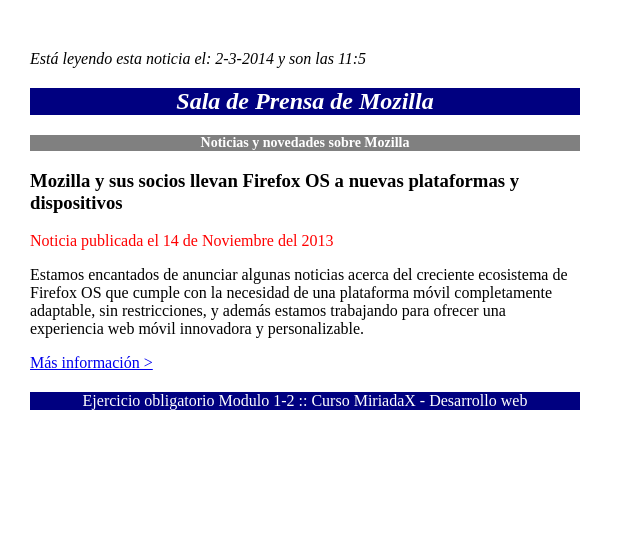
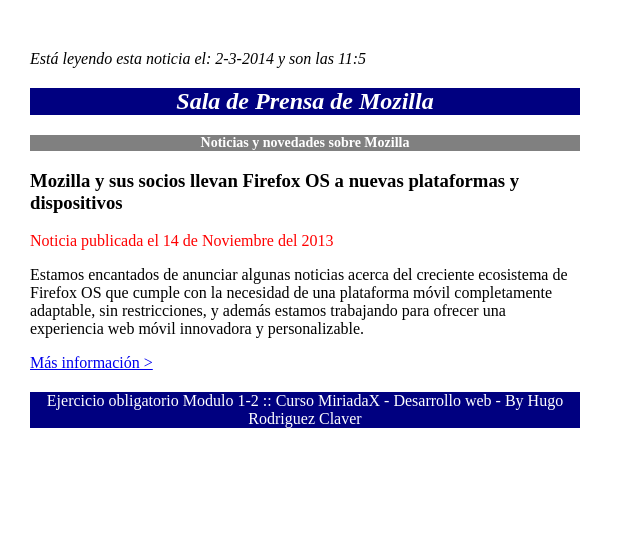
Before and after one commit to HrCStudio/WebTest, a plain HTML site: page index.html in a window 1280 px wide. Shown: the whole page, without its empty margins (0-640 px from the left). Drawn offline with Linux system fonts and the light colour scheme.

Commit message:
añadido copy a footer

```diff
--- a/index.html
+++ b/index.html
@@ -25,6 +25,6 @@
 	<a href="pagina2.html">Más información ></a>
 	</article>
 	</section>
-<footer>Ejercicio obligatorio Modulo 1-2 :: Curso MiriadaX - Desarrollo web</footer>
+<footer>Ejercicio obligatorio Modulo 1-2 :: Curso MiriadaX - Desarrollo web - By Hugo Rodriguez Claver</footer>
 </body>
 </html>
```
